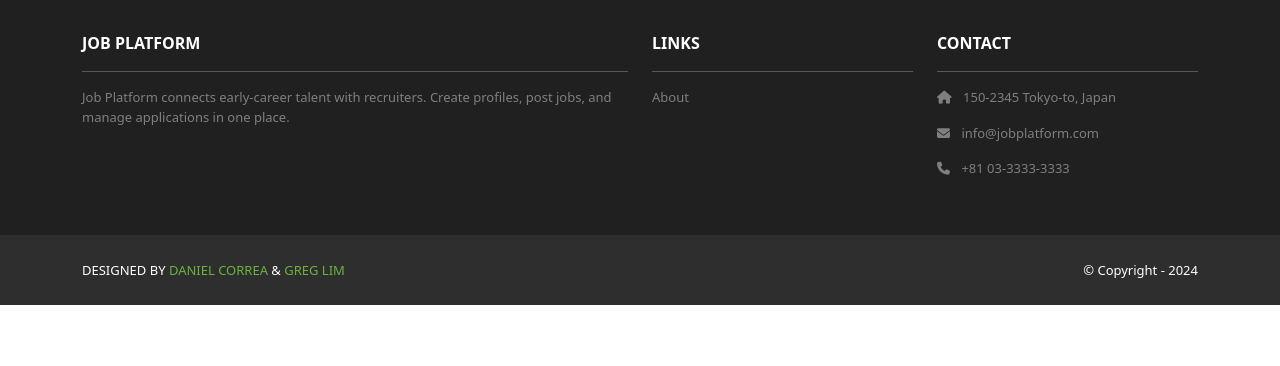
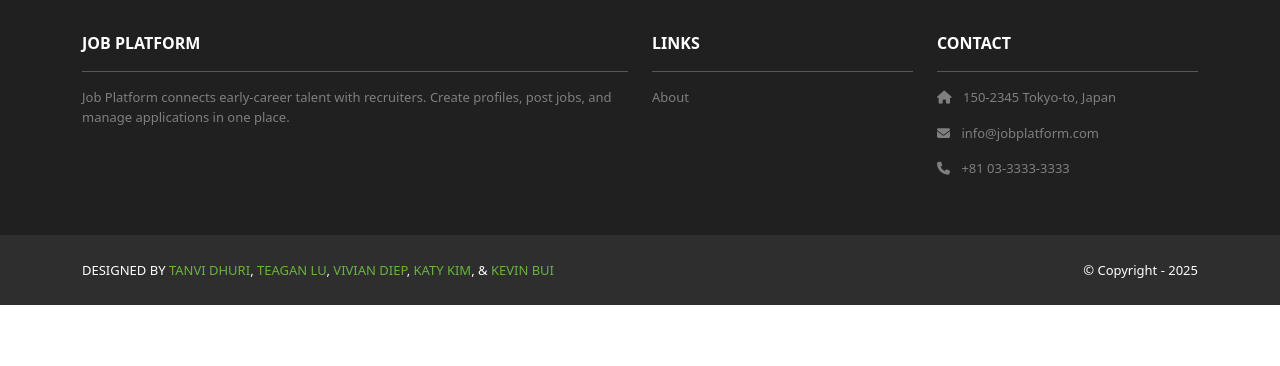
Before and after one commit to kmsaigon/job_platform, a Django app: page / in a window 1280 px wide. Shown: the part 326-692 px from the top of the page. Run offline with Django 5.2, Linux system fonts and the light colour scheme; some libraries are stand-ins or nearby versions.

Commit message:
updated base.html to include all team members and copyright year

```diff
--- a/jobsearchplatform/templates/base.html
+++ b/jobsearchplatform/templates/base.html
@@ -87,13 +87,19 @@
               <div class="me-5 text-white">
                 <span>DESIGNED BY
                   <a href="https://www.x.com/danielgarax"
-                  target="_blank">DANIEL CORREA</a> &
+                  target="_blank">TANVI DHURI</a>,
                   <a href="https://www.x.com/greglim81"
-                  target="_blank">GREG LIM</a>
+                  target="_blank">TEAGAN LU</a>,
+                  <a href="https://www.x.com/danielgarax"
+                  target="_blank">VIVIAN DIEP</a>,
+                  <a href="https://www.x.com/greglim81"
+                  target="_blank">KATY KIM</a>, &
+                  <a href="https://www.x.com/greglim81"
+                  target="_blank">KEVIN BUI</a>
                 </span>
               </div>
               <div class="text-white">
-                <span>© Copyright - 2024</span>
+                <span>© Copyright - 2025</span>
               </div>
             </div>
           </section>
```
Also changed, not shown: db.sqlite3.
